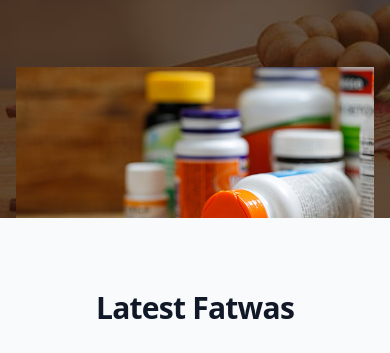
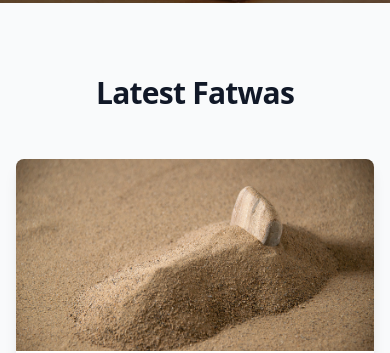
Before and after one commit to OWAIS14325/fatwa, a Vue app: page / in a window 390 px wide. Shown: the part 477-830 px from the top of the page. Built offline with nearby package versions, Linux system fonts and the light colour scheme.

Commit message:
fixed icons

```diff
--- a/src/components/BaseHeader.vue
+++ b/src/components/BaseHeader.vue
@@ -61,6 +61,10 @@
       </Popover>
 </template>
 <script>
+import {
+  MenuIcon,
+  XIcon,
+} from '@heroicons/vue/outline'
 import { Popover, PopoverButton, PopoverPanel } from '@headlessui/vue'
 const navigation = [
   { name: 'Home', href: '/' },
@@ -74,6 +78,8 @@ export default {
     Popover,
     PopoverButton,
     PopoverPanel,
+    MenuIcon,
+    XIcon
   },
     setup() {
         return {
--- a/src/components/HomeSlider.vue
+++ b/src/components/HomeSlider.vue
@@ -1,5 +1,5 @@
 <template>
-  <div>
+  <div class="hidden lg:block">
     <transition-group name="fade" tag="div">
       <div v-for="i in [currentIndex]" :key="i">
         <img class="w-full h-full" :src="currentImg" />
--- a/src/views/HomePage.vue
+++ b/src/views/HomePage.vue
@@ -178,7 +178,7 @@
               <p class="mt-2 text-3xl font-extrabold text-gray-900 tracking-tight sm:text-4xl">
                 OUR ONLINE COURSES
               </p>
-              <p class="mt-8 max-w-prose mx-auto text-xl text-gray-500 w-1/4">
+              <p class="mt-8 max-w-prose mx-auto text-xl text-gray-500 sm:w-1/4 w-full">
                 <button type="submit" class="block w-full py-3 px-4 rounded-md shadow bg-gradient-to-r from-amber-500 to-orange-600 text-white font-medium hover:from-amber-600 hover:to-orange-700 focus:outline-none focus:ring-2 focus:ring-offset-2 focus:ring-cyan-400 focus:ring-offset-gray-900">View Courses</button>
               </p>
             </div>
```
